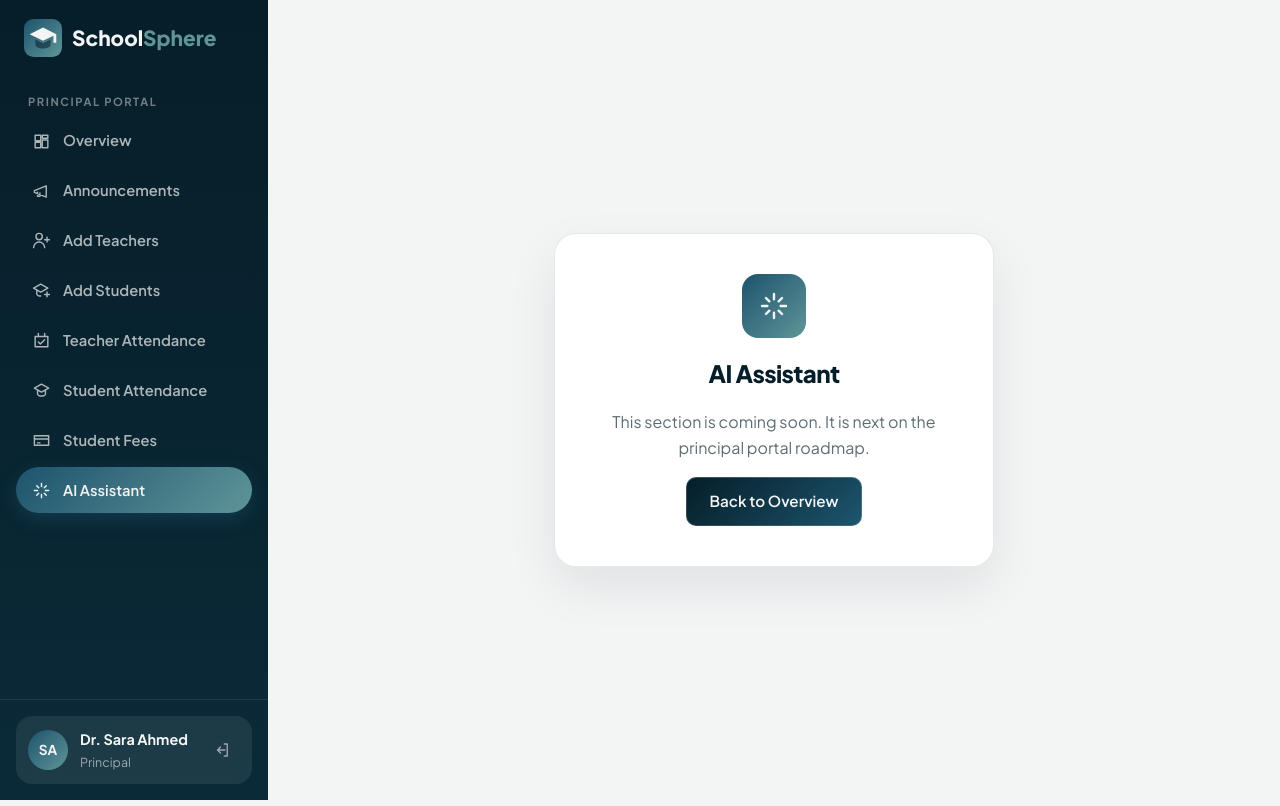
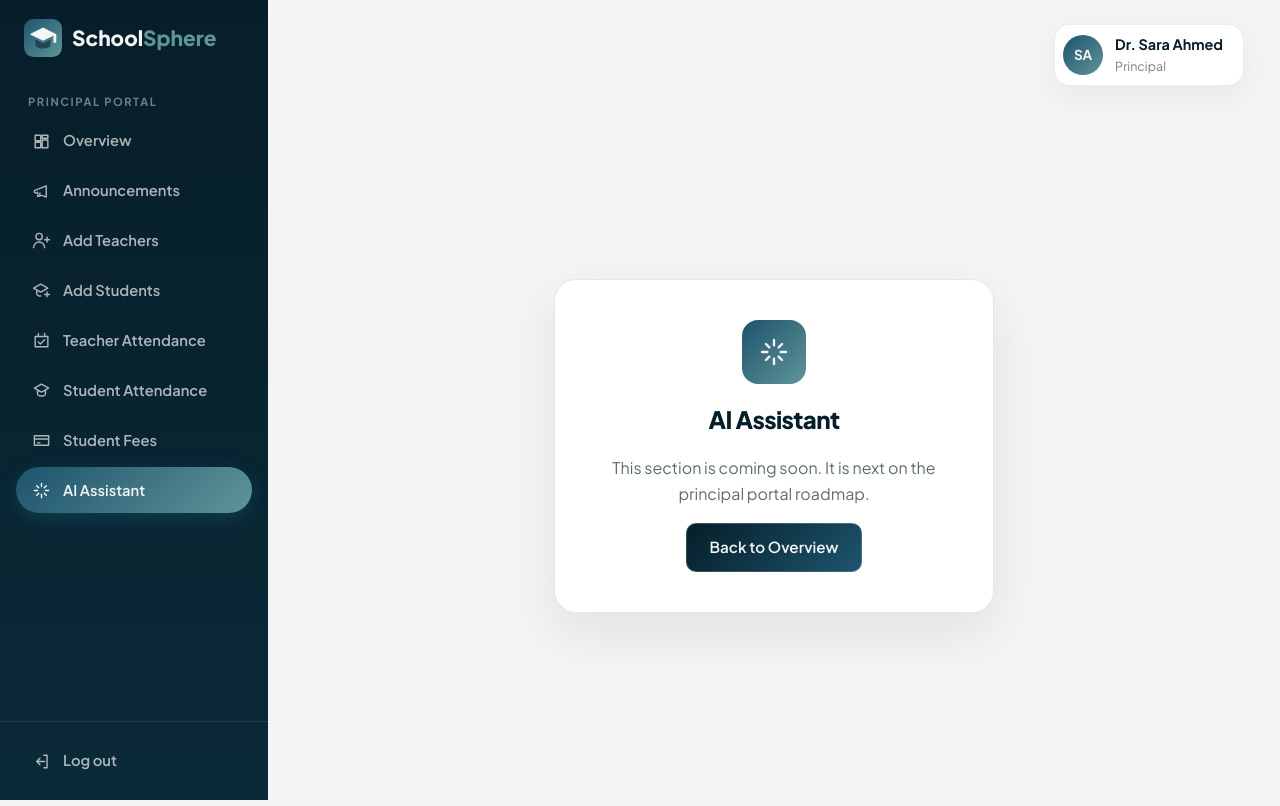
Before and after one commit to devdevcipator-arch/school-project, a Next.js app: page /principal/ai in a window 1280 px wide. Built offline with nearby package versions, Linux system fonts and the light colour scheme.

Commit message:
Principal portal: profile card at top right, logout only in sidebar
Co-Authored-By: Claude Opus 5.5 <noreply@anthropic.com>

```diff
--- a/app/principal/[section]/page.tsx
+++ b/app/principal/[section]/page.tsx
@@ -16,7 +16,7 @@ export default async function SectionPage({ params }: PageProps<"/principal/[sec
   if (!item) notFound();
 
   return (
-    <main className="grid min-h-[calc(100dvh-4rem)] place-items-center p-6 lg:min-h-dvh">
+    <main className="grid min-h-[calc(100dvh-8.5rem)] place-items-center p-6 lg:min-h-[calc(100dvh-5rem)]">
       <div data-reveal className="grid max-w-[440px] justify-items-center gap-4 rounded-[22px] border border-ink/10 bg-white p-10 text-center shadow-[0_20px_50px_rgba(6,30,41,.08)]">
         <span className="grid size-16 place-items-center rounded-2xl bg-linear-135 from-primary to-accent text-surface">
           <Icon d={item.icon} className="size-8" />
--- a/app/principal/layout.tsx
+++ b/app/principal/layout.tsx
@@ -13,21 +13,24 @@ export default function PrincipalLayout({ children }: LayoutProps<"/principal">)
   return (
     <DashboardShell
       nav={principalNav}
-      footer={
-        <div className="flex items-center gap-3 rounded-2xl bg-surface/8 p-3">
-          <span className="grid size-10 shrink-0 place-items-center rounded-full bg-linear-135 from-primary to-accent text-[.85rem] font-bold">
+      profile={
+        <div className="flex items-center gap-3 rounded-2xl border border-ink/8 bg-white py-2 pl-2 pr-5 shadow-[0_10px_30px_rgba(6,30,41,.05)]">
+          <span className="grid size-10 shrink-0 place-items-center rounded-full bg-linear-135 from-primary to-accent text-[.85rem] font-bold text-surface">
             {principal.initials}
           </span>
-          <span className="grid min-w-0 flex-1">
+          <span className="grid min-w-0">
             <strong className="truncate text-[.9rem]">{principal.name}</strong>
-            <span className="truncate text-[.78rem] text-surface/60">Principal</span>
+            <span className="truncate text-[.78rem] text-ink/55">Principal</span>
           </span>
-          <Link href="/login" aria-label="Log out" title="Log out" className="grid size-9 place-items-center rounded-lg text-surface/60 transition-colors hover:bg-surface/10 hover:text-surface">
-            <svg viewBox="0 0 24 24" aria-hidden className="size-[18px]" fill="none" stroke="currentColor" strokeWidth="1.8" strokeLinecap="round" strokeLinejoin="round">
-              <path d="M15 4h4v16h-4 M10 8l-4 4 4 4 M6 12h10" />
-            </svg>
-          </Link>
         </div>
+      }
+      footer={
+        <Link href="/login" className="flex items-center gap-3 rounded-full px-4 py-[11px] text-[.92rem] font-semibold text-surface/70 transition-colors hover:bg-surface/10 hover:text-surface">
+          <svg viewBox="0 0 24 24" aria-hidden className="size-[19px] shrink-0" fill="none" stroke="currentColor" strokeWidth="1.8" strokeLinecap="round" strokeLinejoin="round">
+            <path d="M15 4h4v16h-4 M10 8l-4 4 4 4 M6 12h10" />
+          </svg>
+          Log out
+        </Link>
       }
     >
       {children}
--- a/components/dashboard/DashboardShell.tsx
+++ b/components/dashboard/DashboardShell.tsx
@@ -11,9 +11,10 @@ type NavItem = { href: string; label: string; icon: string };
 
 /**
  * Dashboard shell: dark sidebar with the platform sliding pill (vertical),
- * off-canvas drawer on small screens. Shared by every role portal.
+ * off-canvas drawer on small screens, and a profile slot at the top right.
+ * Shared by every role portal.
  */
-export default function DashboardShell({ nav, footer, children }: { nav: NavItem[]; footer?: ReactNode; children: ReactNode }) {
+export default function DashboardShell({ nav, footer, profile, children }: { nav: NavItem[]; footer?: ReactNode; profile?: ReactNode; children: ReactNode }) {
   const pathname = usePathname();
   const activeIndex = Math.max(0, nav.findIndex((l) => l.href === pathname));
   const [open, setOpen] = useState(false);
@@ -90,7 +91,11 @@ export default function DashboardShell({ nav, footer, children }: { nav: NavItem
         {footer && <div className="shrink-0 border-t border-surface/10 p-4">{footer}</div>}
       </aside>
 
-      <div className="lg:pl-[268px]">{children}</div>
+      <div className="lg:pl-[268px]">
+        {/* Signed-in user, top right of every page */}
+        {profile && <div className="mx-auto flex max-w-[1500px] justify-end px-[clamp(16px,3vw,36px)] pt-4 lg:pt-6">{profile}</div>}
+        {children}
+      </div>
     </div>
   );
 }
```
